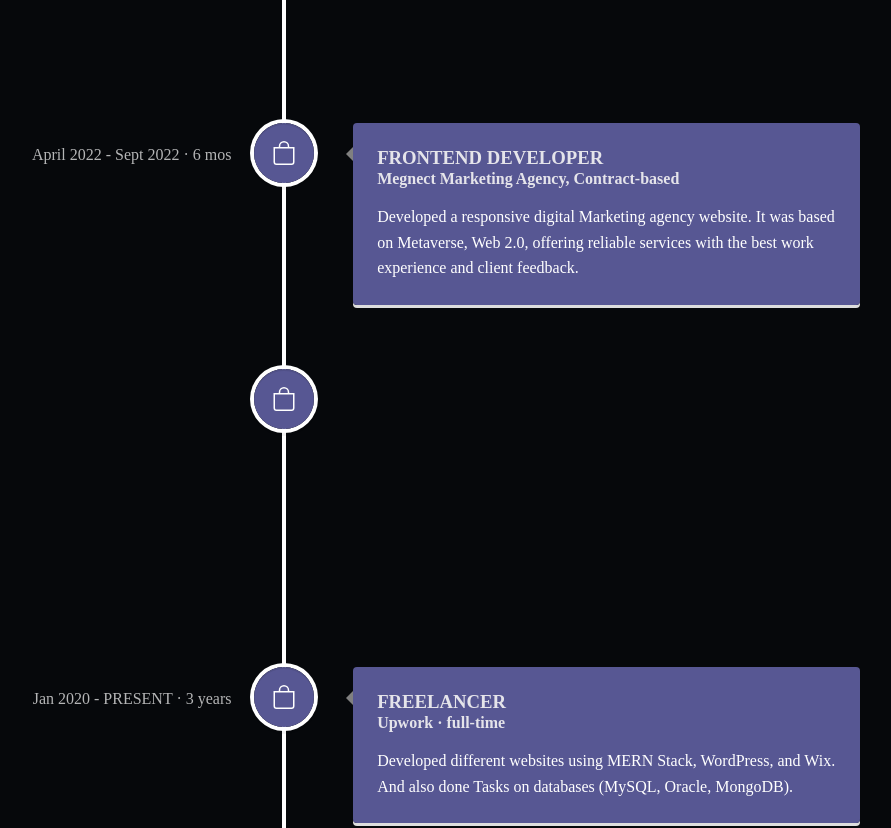
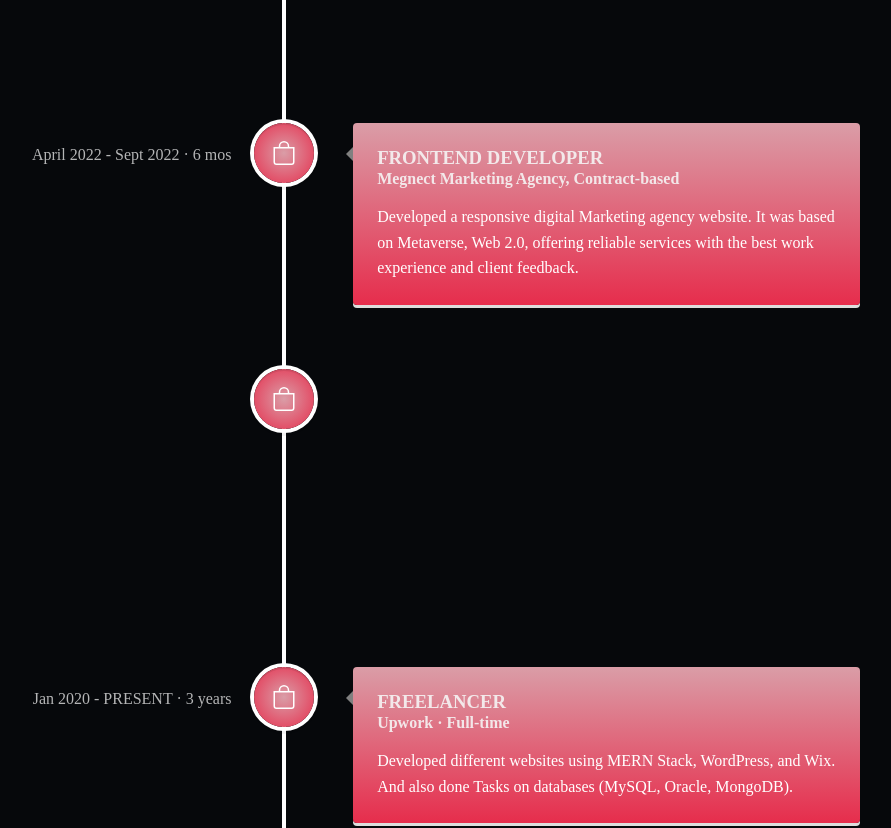
Before and after one commit to Karishma-tejwani/Portfolio, a React (Create React App) app: page / in a window 1280 px wide. Shown: the part 2300-3128 px from the top of the page, without its empty margins (356-1247 px from the left). Built offline with nearby package versions, Linux system fonts and the light colour scheme; a web font is replaced by a local one.

Commit message:
Experience

```diff
--- a/src/components/Experience/Experience.jsx
+++ b/src/components/Experience/Experience.jsx
@@ -34,7 +34,7 @@
     responsibilities:
       "Developed different websites using MERN Stack, WordPress, and Wix. And also done Tasks on databases (MySQL, Oracle, MongoDB).",
     position: "FREELANCER",
-    Company: "Upwork · full-time",
+    Company: "Upwork · Full-time",
   },
 ];
 function Experience() {
@@ -49,14 +49,15 @@
                 className="vertical-timeline-element--work"
                 contentStyle={{
                   background:
-                    "linear-gradient(0deg, rgba(87, 87, 147,1) 0%, rgba(87, 87, 147,1) 100%)",
+                    // "linear-gradient(0deg, rgba(218, 157, 167, 1) 0%, rgba(230, 45, 76, 1) 100%)",
+                    "linear-gradient(0deg, rgba(230, 45, 76, 1) 0%, rgba(218, 157, 167, 1) 100%)",
                   color: "#fff",
                 }}
                 contentArrowStyle={{ borderRight: "7px solid  gray" }}
                 date={Company.duration}
                 iconStyle={{
                   background:
-                    "radial-gradient(circle, rgba(87, 87, 147,1) 0%, rgba(87, 87, 147,1) 100%)",
+                    "radial-gradient(circle, rgba(218, 157, 167, 1) 0%, rgba(230, 45, 76, 1) 100%)",
                   color: "#fff",
                 }}
                 icon={<BsBag />}
```
